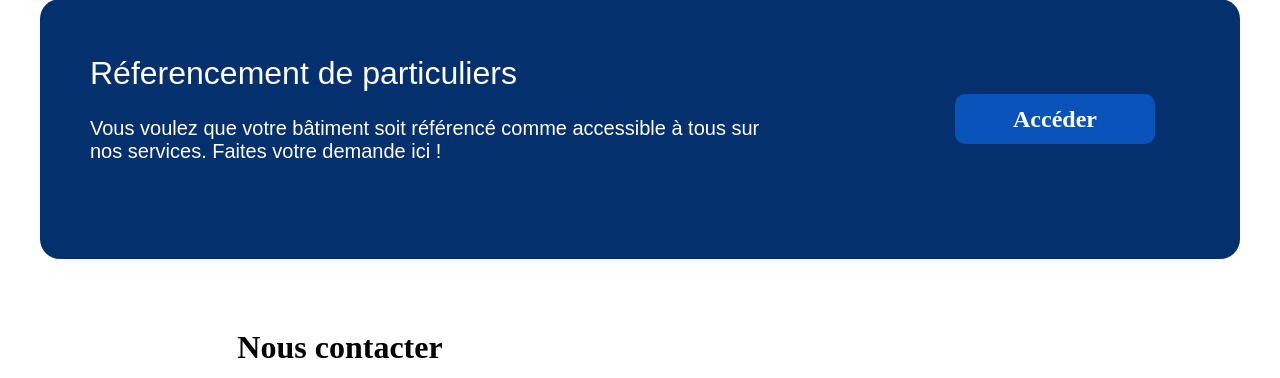
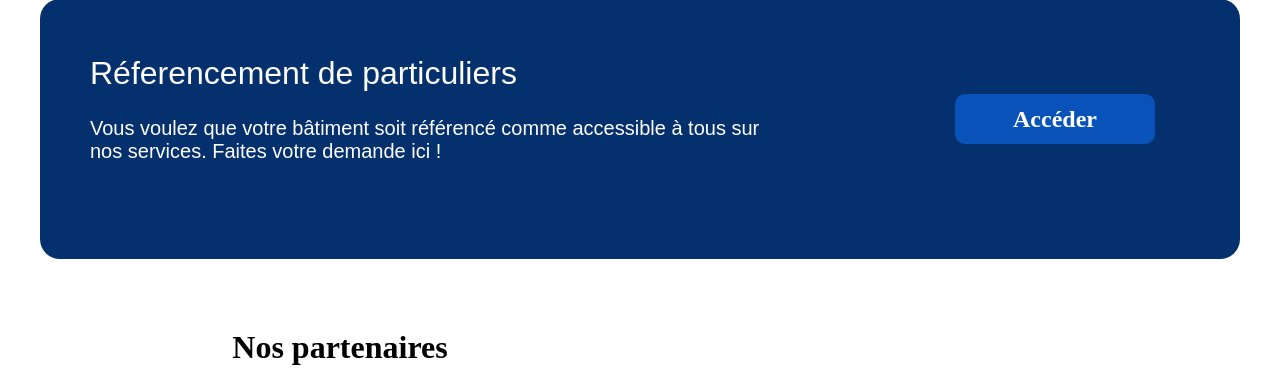
Before and after one commit to ambrekouitini/antony_bap, a PHP site: page / in a window 1280 px wide; the page is wider, and only the part inside the window is pictured. Shown: the part 288-666 px from the top of that part. Run offline with PHP 8.4, Linux system fonts and the light colour scheme; some web fonts are replaced.

```diff
--- a/index.php
+++ b/index.php
@@ -28,13 +28,19 @@
             <a class="refParticuliersButton" href="#">Accéder</a>
         </div>
     </div>
-
 </section>
 
-
-
-
-
+<section class="partenaires">
+    <h3 class="partenairesTitle">Nos partenaires</h3>
+    <div class="partenairesLogos">
+        <img src="images/SNCF logo" alt="SNCF logo" class="partenairesImg">
+        <img src="images/RATP logo" alt="RATP logo" class="partenairesImg">
+        <img src="images/Anthony Voyages logo" alt="Anthony Voyages logo" class="partenairesImg">
+        <img src="images/Croix Rouge logo" alt="Croix Rouge logo" class="partenairesImg">
+        <img src="images/MONOPRIX logo" alt="MONOPRIX logo" class="partenairesImg">
+        <img src="images/Citya logo" alt="Citya logo" class="partenairesImg">
+    </div>
+</section>
 
 
 <section class="contactSection">
--- a/public/css/pages/_index.scss
+++ b/public/css/pages/_index.scss
@@ -63,18 +63,39 @@
 
   }
 }
+/*----------------- Listes des partenaires -------------------*/
+.partenaires{
+  display: flex;
+  flex-direction: column;
+  align-items: center;
+  .partenairesTitle{
+    display: flex;
+    align-items: center;
+    font-family:"Euclid Flex SemiBold";
+    font-size: 32px;
+    margin-bottom: 35px;
+    margin-top: 70px;
+    margin-left: -600px;
+  }
+  .partenairesLogos{
+    display: flex;
+    justify-content: center;
+    .partenairesImg{
+
+    }
+  }
+}
 
 
 
-
-/*-----------------Formulaire de contact -------------------*/
+/*----------------- Formulaire de contact -------------------*/
 
 .contactSection{
   display: flex;
   flex-direction: column;
   align-items: center;
   .contactTitle{
-    font-family: "Euclid Flex Medium";
+    font-family:"Euclid Flex SemiBold";
     font-size: 32px;
     margin-bottom: 35px;
     margin-top: 70px;
--- a/public/css/style.css
+++ b/public/css/style.css
@@ -225,14 +225,33 @@ footer section .footerSectionFirstLine {
   font-weight: bold;
 }
 
-/*-----------------Formulaire de contact -------------------*/
+/*----------------- Listes des partenaires -------------------*/
+.partenaires {
+  display: flex;
+  flex-direction: column;
+  align-items: center;
+}
+.partenaires .partenairesTitle {
+  display: flex;
+  align-items: center;
+  font-family: "Euclid Flex SemiBold";
+  font-size: 32px;
+  margin-bottom: 35px;
+  margin-top: 70px;
+  margin-left: -600px;
+}
+.partenaires .partenairesLogos {
+  display: flex;
+  justify-content: center;
+}
+/*----------------- Formulaire de contact -------------------*/
 .contactSection {
   display: flex;
   flex-direction: column;
   align-items: center;
 }
 .contactSection .contactTitle {
-  font-family: "Euclid Flex Medium";
+  font-family: "Euclid Flex SemiBold";
   font-size: 32px;
   margin-bottom: 35px;
   margin-top: 70px;
```
Also changed, not shown: public/css/output.css (+21 -2 lines), images/Anthony Voyages logo.png (added), images/Citya logo.png (added), images/Croix Rouge logo.png (added), images/MONOPRIX logo.png (added), images/RATP logo.png (added), images/SNCF logo.png (added), 2 other files.
